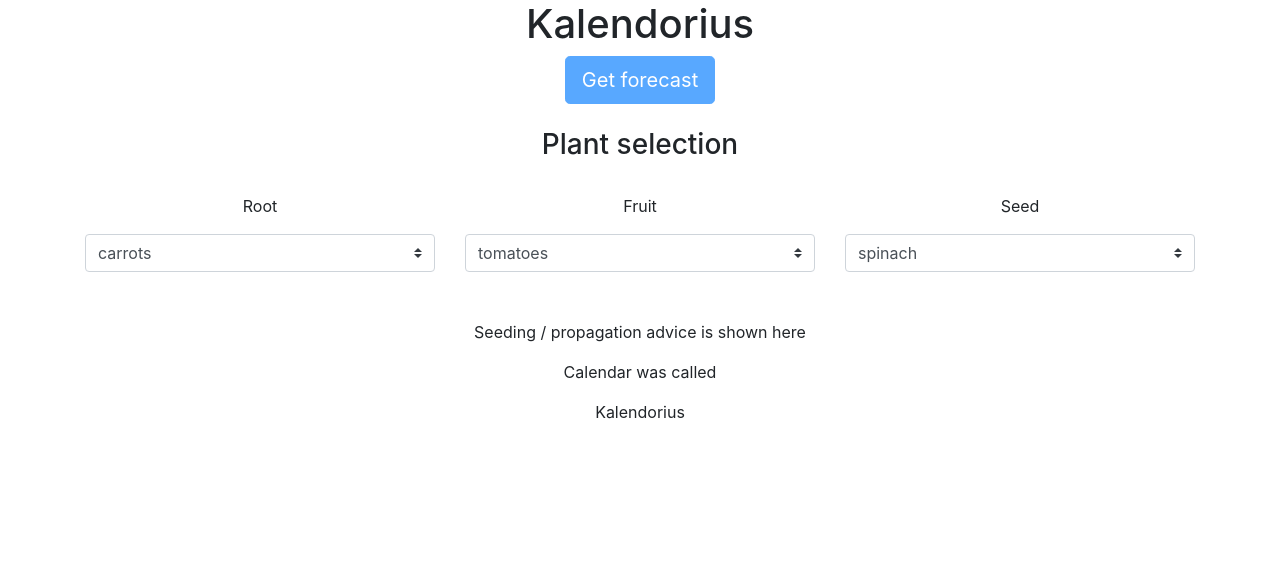
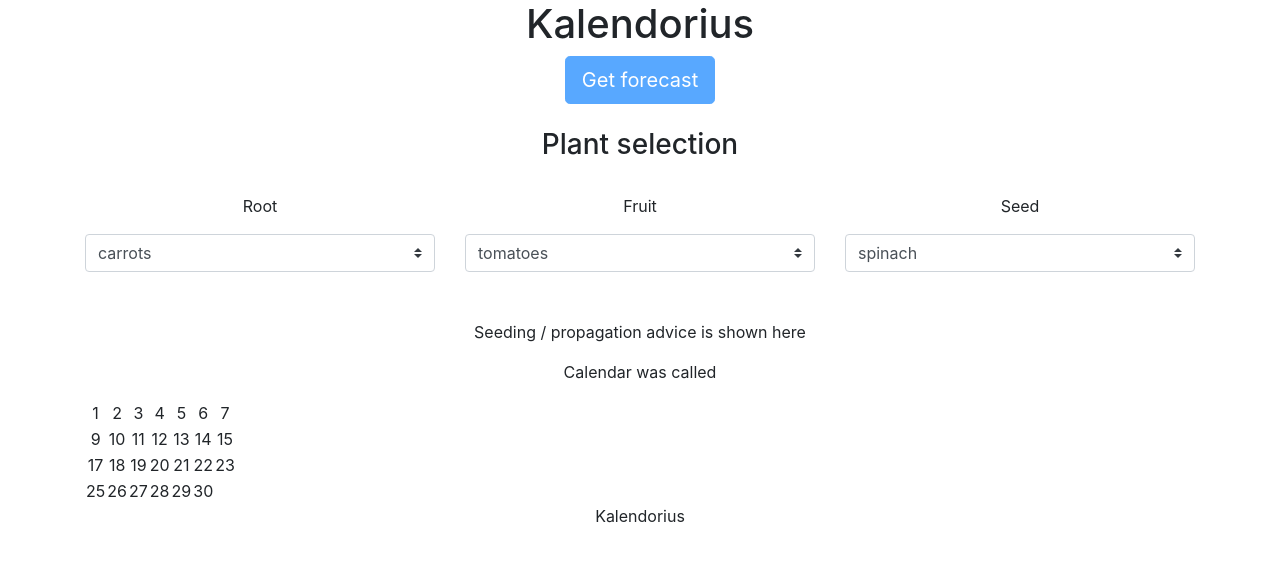
Before and after one commit to horolug/garden-forecast, a React (Create React App) app: page / in a window 1280 px wide. Shown: the top 562 px of the page. Built offline with nearby package versions, Linux system fonts and the light colour scheme.

Commit message:
Calendar component displays dates for current month

```diff
--- a/src/Components/Calendar/Calendar.js
+++ b/src/Components/Calendar/Calendar.js
@@ -1,15 +1,86 @@
 import React from 'react';
+import moment from 'moment';
 
 class plantingCalendar extends React.Component {
 
   constructor(props) {
     super(props);
-    this.state = {};
+    this.state = {
+      days: this.createDayCells(),
+      calendarTable: this.createTableRows()
+    };
+  }
+
+  createBlankCells( ){
+    const startOfMonth = moment().startOf("month").format("YYYY-MM-DD");
+    const firstDayOfMonth = moment(startOfMonth).isoWeekday();
+    let blankCells = [];
+    if ( firstDayOfMonth > 1 ){
+      for ( let i = 1; i < firstDayOfMonth; i++ ){
+        blankCells.push(
+          <td key={"blank"+i}>blank</td>
+        );
+      }
+    }
+
+    return blankCells;
+  }
+
+  createDayCells(){
+    let listOfDays = this.createBlankCells();
+    this.createBlankCells();
+    for ( let i = 0; i < moment().daysInMonth(); i++ ){
+      listOfDays.push( <td key={i+1}> {i+1} </td>);
+    }
+    return listOfDays;
+  }
+
+  createTableRows(){
+    const dayList = this.createDayCells();
+    let calendarTable = [];
+    let tableRows = [];
+    const otherCalendarTable = dayList.map((val, i, arr) => {
+      console.log("i value from map", i);
+      console.log("val, value from map", val.key);
+
+      if ( tableRows.length < 7){
+        tableRows.push(dayList[i]);
+        if ( i === dayList.length -1 ){
+          calendarTable.push(
+            <tr key={i}>
+            {tableRows}
+            </tr>
+          );
+        }
+      } else {
+        calendarTable.push(
+          <tr key={i}>
+          {tableRows}
+          </tr>
+        );
+        tableRows = [];
+      }
+    });
+
+    return calendarTable;
   }
 
   render() {
+    console.log("days in month", moment().daysInMonth() );
     return (
-      <p>Calendar was called</p>
+      <div>
+        <p>Calendar was called</p>
+        <table>
+          <thead>
+            <tr>
+
+            </tr>
+          </thead>
+          <tbody>
+            {this.state.calendarTable}
+          </tbody>
+        </table>
+      </div>
     );
   }
 
```
